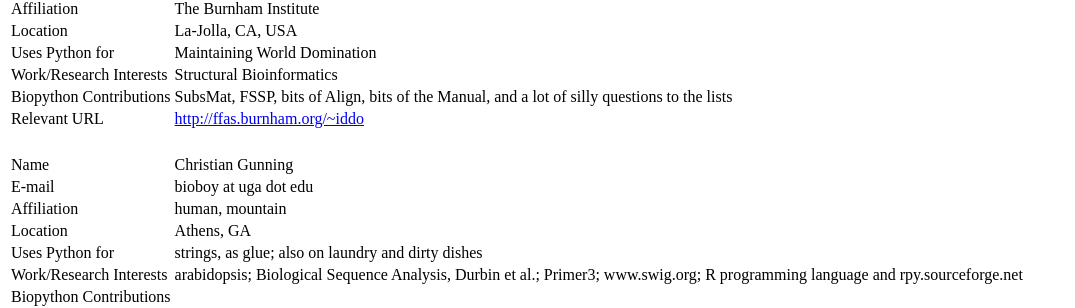
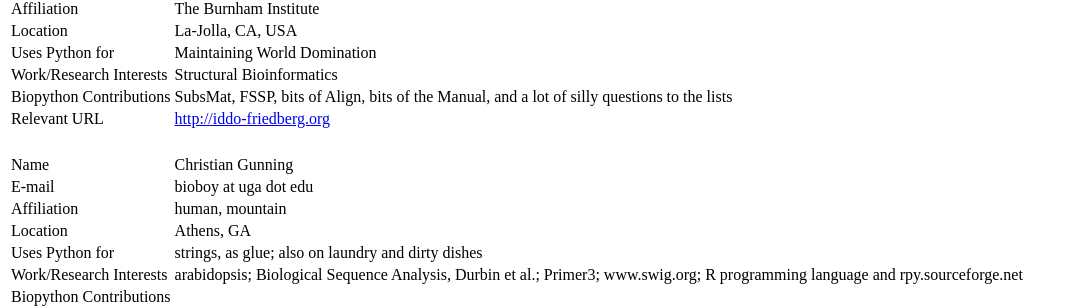
Before and after one commit to biopython/biopython.github.io, a Jekyll site: the page built from wiki/Participants.md, in a window 1280 px wide and 900 px high, scrolled down 1199 px. Shown: the part 150-458 px from the top of the window, without its empty margins (0-1075 px from the left). Built offline with Jekyll 4.4.1, drawn with Linux system fonts in a browser that asks for light colours; part of the change alters nothing that is shown.

Commit message:
Change to wiki page

```diff
--- a/wiki/Participants.md
+++ b/wiki/Participants.md
@@ -79,7 +79,7 @@ layout: wiki
 | Uses Python for         | Maintaining World Domination                                                                |
 | Work/Research Interests | Structural Bioinformatics                                                                   |
 | Biopython Contributions | SubsMat, FSSP, bits of Align, bits of the Manual, and a lot of silly questions to the lists |
-| Relevant URL            | <http://ffas.burnham.org/~iddo>                                                             |
+| Relevant URL            | <http://iddo-friedberg.org>                                                                 |
 
 |                         |                                                                                                                                 |
 |-------------------------|---------------------------------------------------------------------------------------------------------------------------------|
```
Also changed, not shown: 1 other file.
